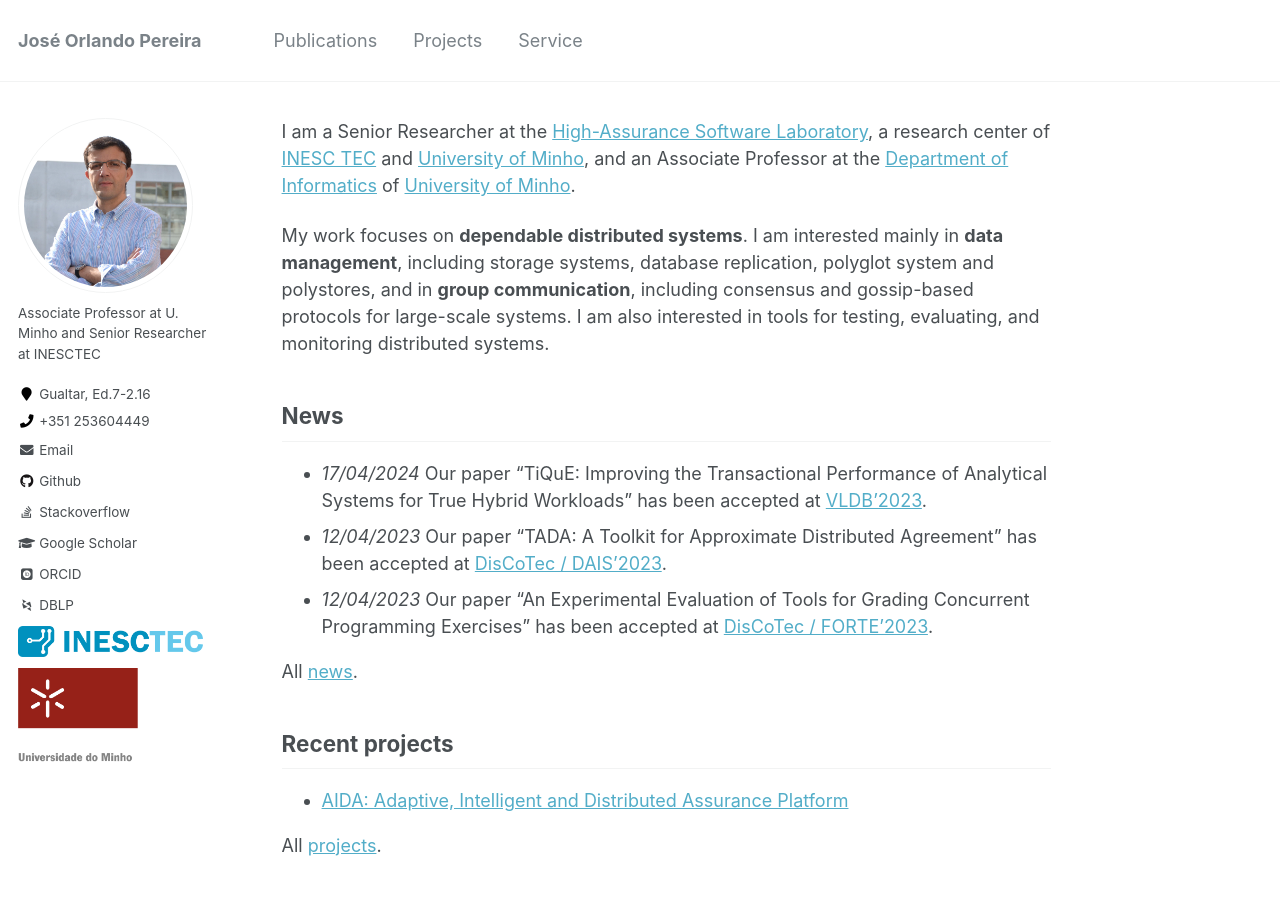
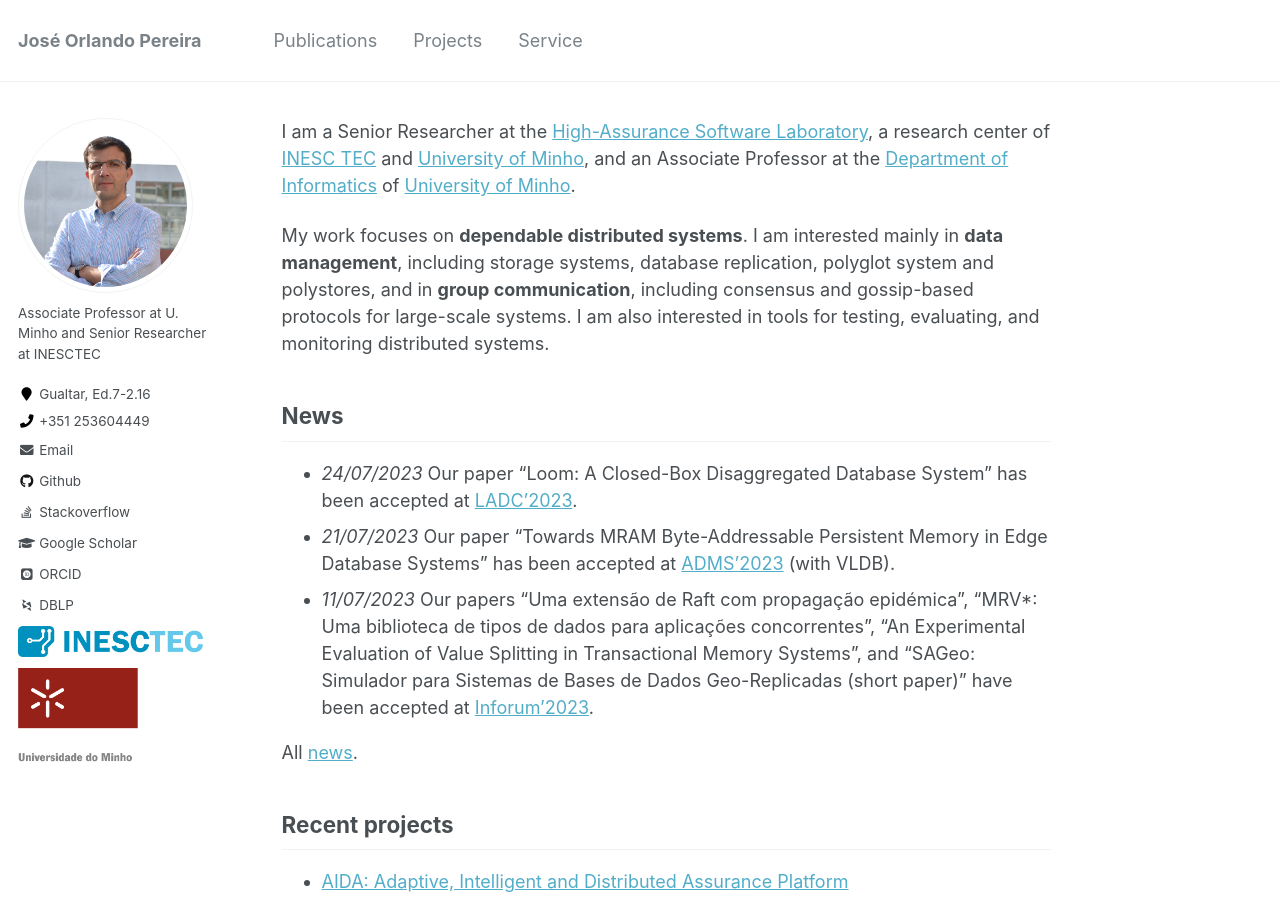
Before and after one commit to jopereira/jopereira.github.io, a Jekyll site: the page built from _pages/about.md, in a window 1280 px wide and 900 px high. Built offline with Jekyll 4.4.1, drawn with Linux system fonts in a browser that asks for light colours; some web fonts are replaced.

Commit message:
news update

```diff
--- a/_pages/about.md
+++ b/_pages/about.md
@@ -14,9 +14,9 @@ My work focuses on **dependable distributed systems**. I am interested mainly in
 
 ## News
 
-- *17/04/2024*  Our paper "TiQuE: Improving the Transactional Performance of Analytical Systems for True Hybrid Workloads" has been accepted at [VLDB'2023](https://vldb.org/2023/).
-- *12/04/2023*  Our paper "TADA: A Toolkit for Approximate Distributed Agreement" has been accepted at [DisCoTec / DAIS'2023](http://www.discotec.org/2023/dais.html).
-- *12/04/2023*  Our paper "An Experimental Evaluation of Tools for Grading Concurrent Programming Exercises" has been accepted at [DisCoTec / FORTE'2023](http://www.discotec.org/2023/forte.html).
+- *24/07/2023* Our paper "Loom: A Closed-Box Disaggregated Database System" has been accepted at [LADC'2023](https://ladc.sbc.org.br/2023/).
+- *21/07/2023* Our paper "Towards MRAM Byte-Addressable Persistent Memory in Edge Database Systems" has been accepted at [ADMS'2023](https://www.adms-conf.org/) (with VLDB).
+- *11/07/2023* Our papers "Uma extensão de Raft com propagação epidémica", "MRV*: Uma biblioteca de tipos de dados para aplicações concorrentes", "An Experimental Evaluation of Value Splitting in Transactional Memory Systems", and "SAGeo: Simulador para Sistemas de Bases de Dados Geo-Replicadas (short paper)" have been accepted at [Inforum'2023](https://www.inforum2023.org/program#cplda).
 
 All [news](/news/).
 
--- a/_pages/publications.html
+++ b/_pages/publications.html
@@ -56,7 +56,8 @@ MRVs: Enforcing numeric invariants in parallel updates to hotspots with
 Taming metadata-intensive HPC jobs through dynamic, application-agnostic
   QoS control.
 In <cite>23rd IEEE/ACM Intl. Symp. on Cluster, Cloud and Internet Computing
-  (CCGrid)</cite>, 2023.</dd>
+  (CCGrid)</cite>, 2023.
+(<a href="http://dx.doi.org/10.1109/CCGrid57682.2023.00015">doi:10.1109/CCGrid57682.2023.00015</a>)</dd>
 
 <!-- Authors: N Faria and J Pereira and A Alonso and R Vilaça and Y Koning and
   N Nes -->
```
Also changed, not shown: _pages/news.md (+3 -0 lines).
